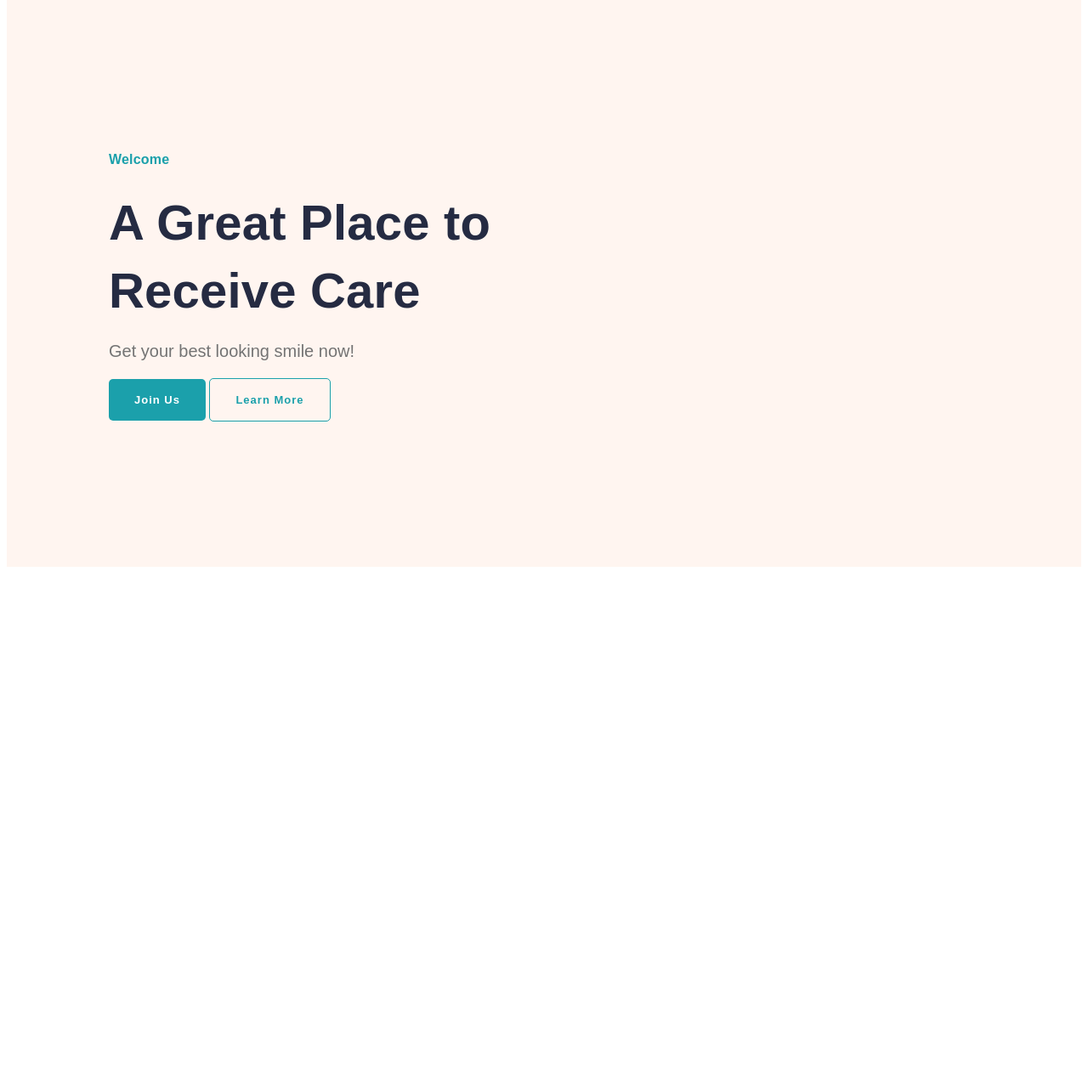
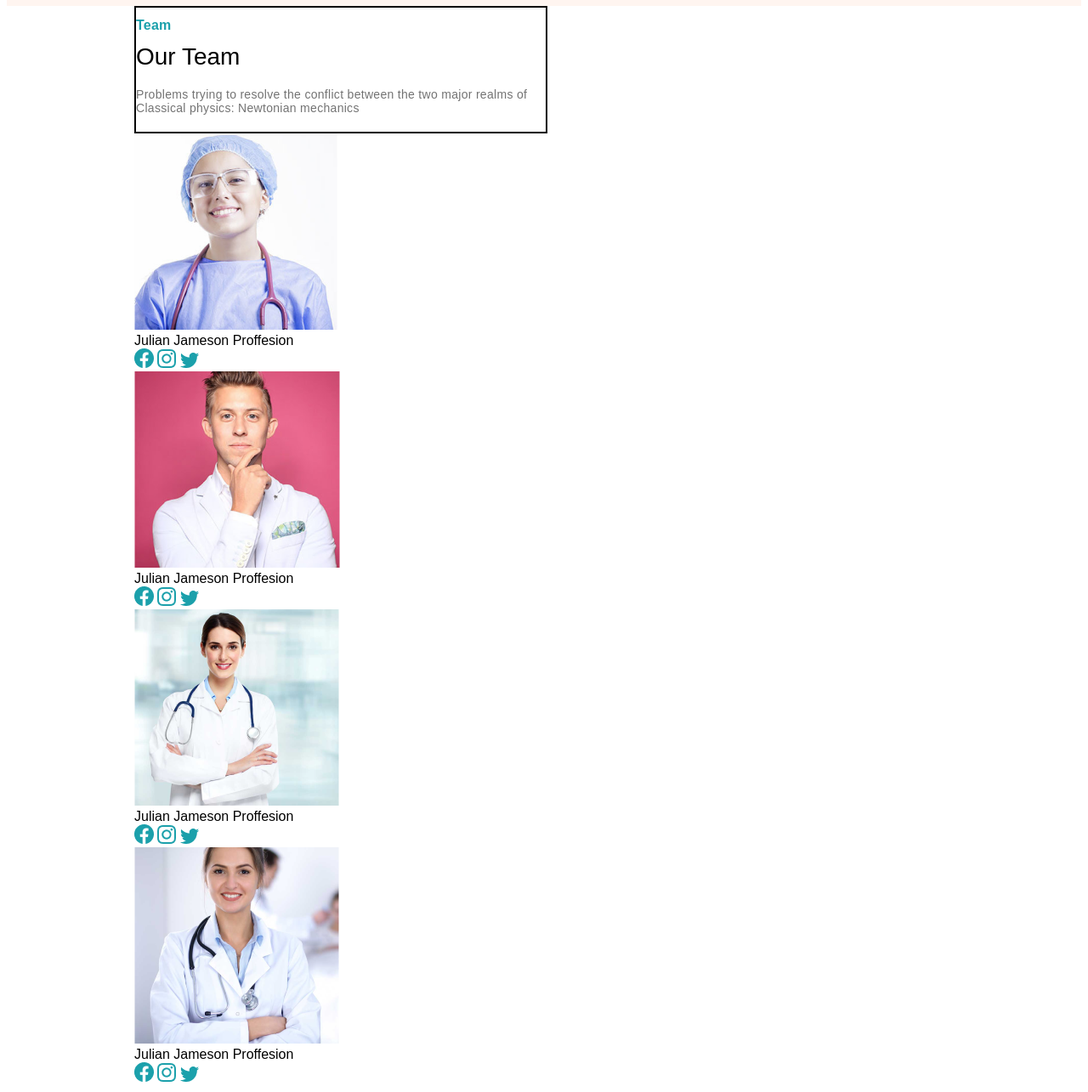
Before and after one commit to serapieTuyishime/medicore, a plain HTML site: page index.html in a window 1280 px wide. Shown: the part 70-1355 px from the top of the page at 85% size. Before the commit the page ends 800 px from the top, so only its background shows below. Drawn offline with Linux system fonts and the light colour scheme.

Commit message:
Welcome complete

```diff
--- a/index.html
+++ b/index.html
@@ -37,8 +37,95 @@
             <div class="welcome__empty"></div>
         </div>
     </div>
-    <div class="">
+    <div class="doctor">
+        <div class="doctor__image">
 
+    <img src="./images/lady-doctor.png">
+        </div>
+        <div class="doctor__text">
+            <div>
+                <hr class="doctor__hr">
+                <label class="doctor__text--big">Meet our experts</label>
+                <div class="doctor__text--muted">
+                    Problems trying to resolve the conflict between
+                    the two major realms of Classical physics:<br>
+                    Newtonian mechanics
+                    <div class="welcome__text--blue text--padded">
+                        Learn More >
+                    </div>
+                </div>
+            </div>
+        </div>
+    </div>
+    <div class="teams">
+        <div class="teams__text">
+            <label class="text--padded welcome__text--blue">
+                Team
+            </label>
+            <label class="doctor__text--big">Our Team</label>
+            <div class="doctor__text--muted">
+                Problems trying to resolve the conflict between
+                the two major realms of Classical physics: Newtonian mechanics
+            </div>
+        </div>
+        <div class="teams__images">
+            <div class="card">
+                <div class="card__image"><img src="./images/doc1.png"></div>
+                <label class="card__name text--bold">
+                    Julian Jameson
+                </label>
+                <label class="card__proffesion text--muted">
+                    Proffesion
+                </label>
+                <div class="card__socials">
+                    <img src="./images/fb.png">
+                    <img src="./images/ig.png">
+                    <img src="./images/tw.png">
+                </div>
+            </div>
+            <div class="card">
+                <div class="card__image"><img src="./images/doc2.png"></div>
+                <label class="card__name text--bold">
+                    Julian Jameson
+                </label>
+                <label class="card__proffesion text--muted">
+                    Proffesion
+                </label>
+                <div class="card__socials">
+                    <img src="./images/fb.png">
+                    <img src="./images/ig.png">
+                    <img src="./images/tw.png">
+                </div>
+            </div>
+            <div class="card">
+                <div class="card__image"><img src="./images/doc3.png"></div>
+                <label class="card__name text--bold">
+                    Julian Jameson
+                </label>
+                <label class="card__proffesion text--muted">
+                    Proffesion
+                </label>
+                <div class="card__socials">
+                    <img src="./images/fb.png">
+                    <img src="./images/ig.png">
+                    <img src="./images/tw.png">
+                </div>
+            </div>
+            <div class="card">
+                <div class="card__image"><img src="./images/doc4.png"></div>
+                <label class="card__name text--bold">
+                    Julian Jameson
+                </label>
+                <label class="card__proffesion text--muted">
+                    Proffesion
+                </label>
+                <div class="card__socials">
+                    <img src="./images/fb.png">
+                    <img src="./images/ig.png">
+                    <img src="./images/tw.png">
+                </div>
+            </div>
+        </div>
     </div>
 </body>
 </html>
--- a/styles.css
+++ b/styles.css
@@ -49,11 +49,11 @@ body{
     border: 1.5px solid #1BA0AB;
 }
 .welcome{
-    display: grid;
+    /* display: grid; */
+    display: none;
     grid-template-columns: 50% 50%;
     align-items: center;
     height: 660px;
-    /* border: 2px solid black; */
 }
 
 .welcome__text--big{
@@ -66,12 +66,17 @@ body{
 .welcome label{
     display: block;
 }
-.welcome__text--muted{
+.welcome__text--muted, .doctor__text--muted{
     font-weight: 400;
     font-size: 20px;
     color: #737373;
     padding: 20px 0px;
 }
+
+.doctor__text--muted{
+    font-size: 16px;
+}
+
 .welcome__text--blue{
     color: #1BA0AB;
     font-weight: 700;
@@ -79,3 +84,62 @@ body{
     padding-bottom: 25px;
     font-size: 16px;
 }
+
+
+.doctor{
+    padding: 80px;
+    /* display: grid; */
+    display: none;
+    grid-template-columns: 60% 40%;
+}
+.doctor__text{
+    display: grid;
+    align-items: center;
+    padding:80px;
+
+
+}
+.doctor__hr{
+    width: 90px;
+    height: 6px;
+    border: none;
+    margin-left: 0px;
+    background: #E74040;
+    margin: 30px 5px;
+}
+.doctor__text--big
+{
+    font-size: 28px;
+
+}
+.text--padded{
+    padding: 12px 0px;
+}
+.doctor__text--muted{
+    font-weight: 400;
+    font-size: 14px;
+    letter-spacing: 0.3px;
+    color: #737373;
+}
+.doctor__image{
+    display: grid;
+    justify-items: right;
+}
+
+.teams{
+    padding: 0px 150px;
+}
+
+.teams__text{
+    width: 50%;
+    border: 2px solid black;
+
+}
+.teams__text label{
+    display: block;
+}
+.teams_images{
+    display: flex;
+    flex-direction: row;
+    padding: 60px;
+}
```
Also changed, not shown: images/doc1.png (added), images/doc2.png (added), images/doc3.png (added), images/doc4.png (added), images/fb.png (added), images/ig.png (added), images/lady-doctor.png (added), images/tw.png (added).
